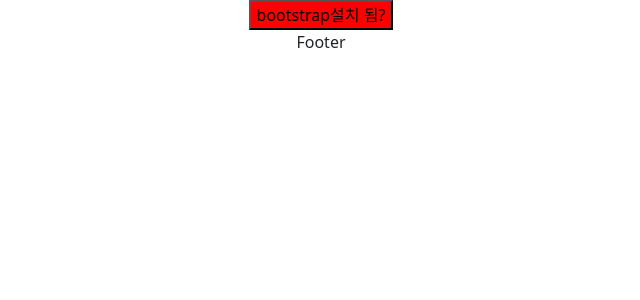
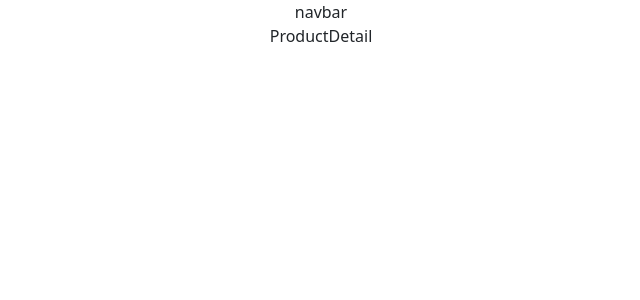
Before and after one commit to french13/comento-shop, a React (Create React App) app: page /product/1 in a window 1280 px wide. Shown: the top 300 px of the page, without its empty margins (319-959 px from the left). Built offline with nearby package versions, Linux system fonts and the light colour scheme; the HTML template or start-up script is replaced by a standard one.

Commit message:
rename : components pages 재설정

```diff
--- a/src/App.js
+++ b/src/App.js
@@ -1,14 +1,12 @@
 import './App.css';
 import Nav from './components/Nav'
 import Container from './components/Container'
-import Footer from './components/Footer'
 
 function App() {
   return (
     <div className="App">
       <Nav/>
       <Container/>
-      <Footer/>
     </div>
   );
 }
--- a/src/components/Container.jsx
+++ b/src/components/Container.jsx
@@ -1,15 +1,15 @@
 import React from 'react'
-import Login from '../pages/Login'
-import Register from '../pages/Register'
-import Main from '../pages/Main'
+import Home from '../pages/Main'
+import ProductDetail from '../pages/ProductDetail'
+import Basket from '../pages/Basket'
 import { Routes, Route } from 'react-router-dom'
 
 const Container = () => {
   return (
     <Routes>
-      <Route path='/' element={<Main/>}/>
-      <Route path='/login' element={<Login/>}/>
-      <Route path='/register' element={<Register/>}/>
+      <Route path='/' element={<Home/>}/>
+      <Route path='/product/:productid' element={<ProductDetail/>}/>
+      <Route path='/basket' element={<Basket/>}/>
     </Routes>
   )
 }
--- a/src/components/Footer.jsx
+++ /dev/null
@@ -1,9 +0,0 @@
-import React from 'react'
-
-const Footer = () => {
-  return (
-    <div>Footer</div>
-  )
-}
-
-export default Footer
--- a/src/components/Nav.jsx
+++ b/src/components/Nav.jsx
@@ -1,15 +1,12 @@
-import { Button } from 'react-bootstrap'
 import React from 'react'
-import styled from 'styled-components'
 
-const StyledButton = styled.button`
-background-color : red;
-`
+
+
 
 const Nav = () => {
   return (
     <div>
-<StyledButton>bootstrap설치 됨?</StyledButton>
+      navbar
     </div>
   )
 }
--- /dev/null
+++ b/src/pages/Basket.jsx
@@ -0,0 +1,9 @@
+import React from 'react'
+
+const Basket = () => {
+  return (
+    <div>Basket</div>
+  )
+}
+
+export default Basket
--- a/src/pages/Login.jsx
+++ /dev/null
@@ -1,9 +0,0 @@
-import React from 'react'
-
-const Login = () => {
-  return (
-    <div>Login</div>
-  )
-}
-
-export default Login
--- a/src/pages/Main.jsx
+++ b/src/pages/Main.jsx
@@ -1,9 +1,9 @@
 import React from 'react'
 
-const Main = () => {
+const Home = () => {
   return (
-    <div>Main</div>
+    <div>Home</div>
   )
 }
 
-export default Main
+export default Home
--- /dev/null
+++ b/src/pages/ProductDetail.jsx
@@ -0,0 +1,9 @@
+import React from 'react'
+
+const ProductDetail = () => {
+  return (
+    <div>ProductDetail</div>
+  )
+}
+
+export default ProductDetail
--- a/src/pages/Register.jsx
+++ /dev/null
@@ -1,9 +0,0 @@
-import React from 'react'
-
-const Register = () => {
-  return (
-    <div>Register</div>
-  )
-}
-
-export default Register
```
Also changed, not shown: 1 other file (tests, documents, lock files or other folders).
